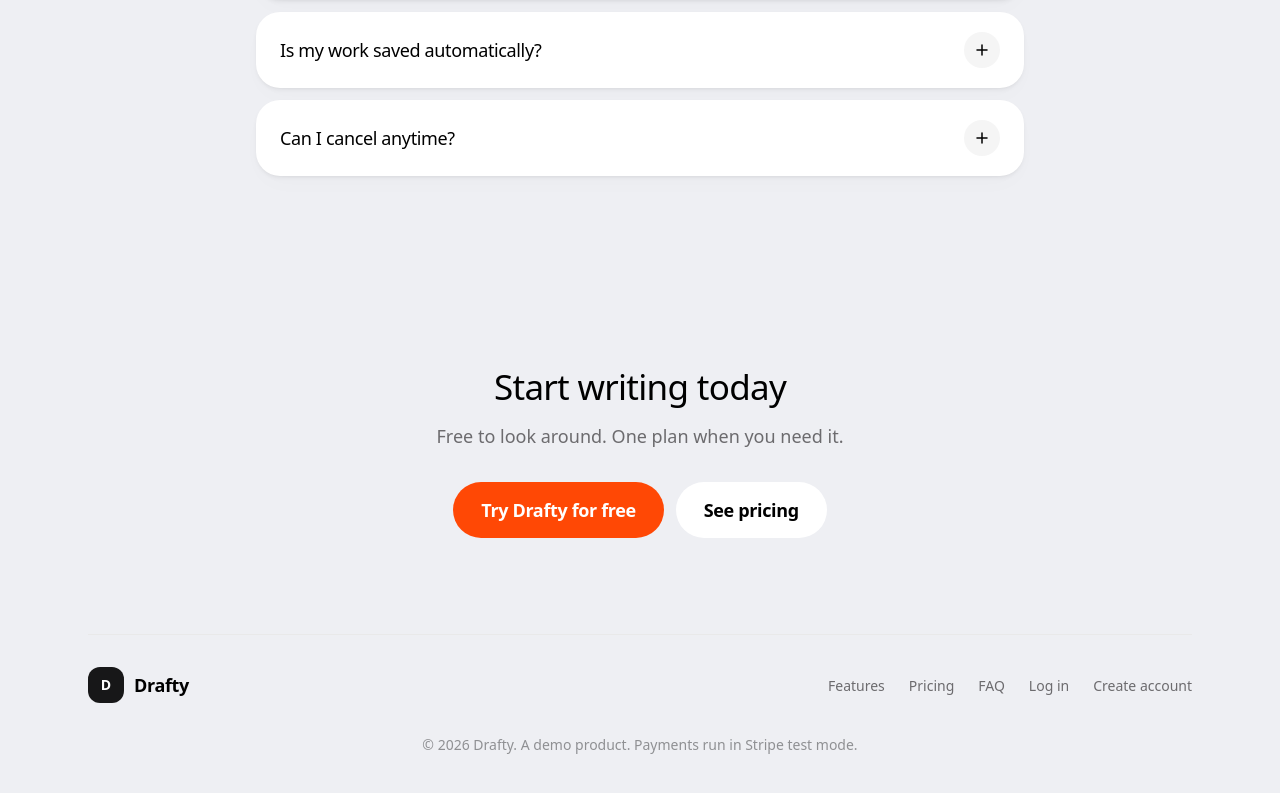
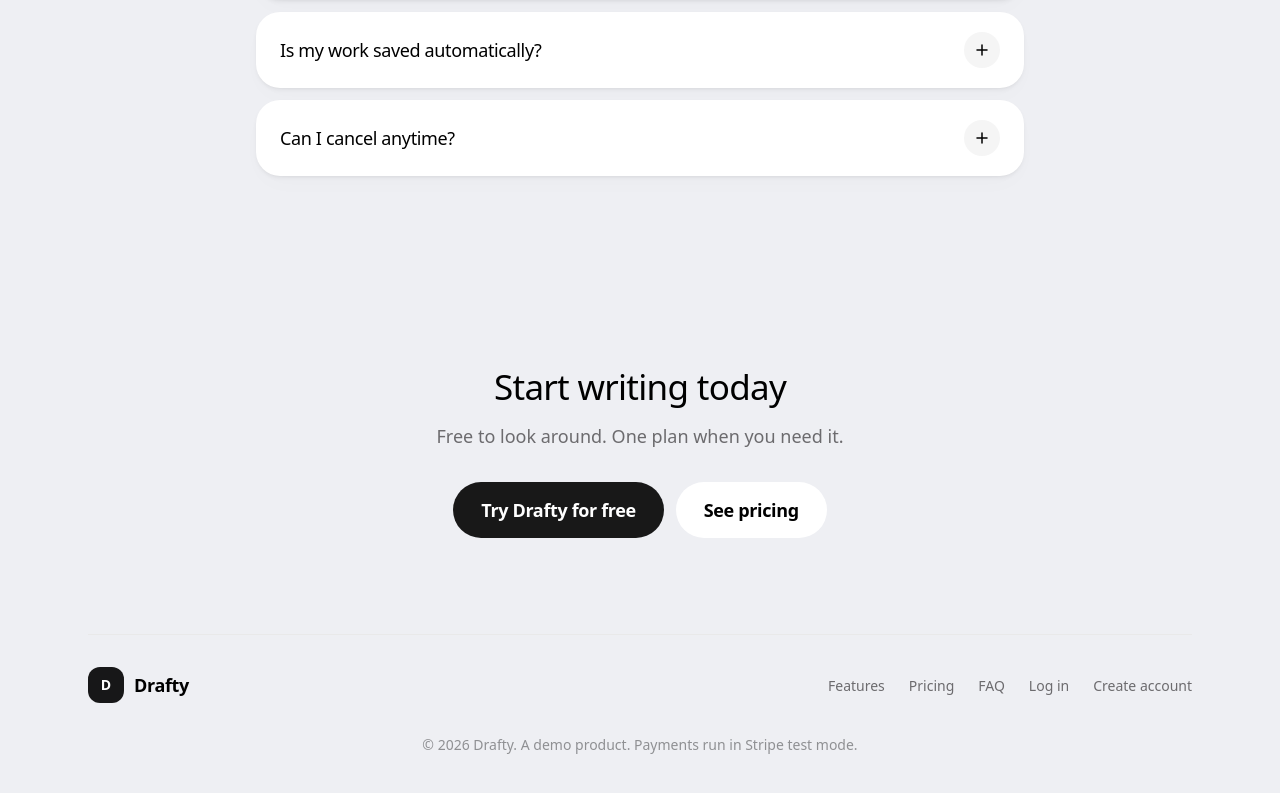
Before and after one commit to sportiz91/drafty, a Next.js app: page / in a window 1280 px wide. Shown: the part 3009-3802 px from the top of the page. Built offline with nearby package versions, Linux system fonts and the light colour scheme.

Commit message:
fix: cta band matches the landing palette; re-record landing demo

```diff
--- a/src/features/marketing/components/cta-section.tsx
+++ b/src/features/marketing/components/cta-section.tsx
@@ -16,7 +16,7 @@ export function CtaSection() {
             Free to look around. One plan when you need it.
           </p>
           <div className="mt-8 flex flex-wrap items-center justify-center gap-3">
-            <PillLink href="/register" variant="accent" data-id="cta-band-cta">
+            <PillLink href="/register" data-id="cta-band-cta">
               Try Drafty for free
             </PillLink>
             <PillLink href="#pricing" variant="secondary">
--- a/src/features/marketing/components/pill-link.tsx
+++ b/src/features/marketing/components/pill-link.tsx
@@ -2,13 +2,12 @@ import Link from 'next/link';
 import type { ComponentPropsWithoutRef } from 'react';
 
 type PillLinkProps = {
-  variant?: 'primary' | 'secondary' | 'accent';
+  variant?: 'primary' | 'secondary';
 } & ComponentPropsWithoutRef<typeof Link>;
 
 const VARIANT_CLASSES = {
   primary: 'bg-ink/90 text-white hover:bg-ink/80',
   secondary: 'bg-surface text-ink hover:bg-surface-muted',
-  accent: 'bg-accent text-white hover:opacity-90',
 } as const;
 
 export function PillLink({
```
Also changed, not shown: 1 other file (tests, documents, lock files or other folders).
